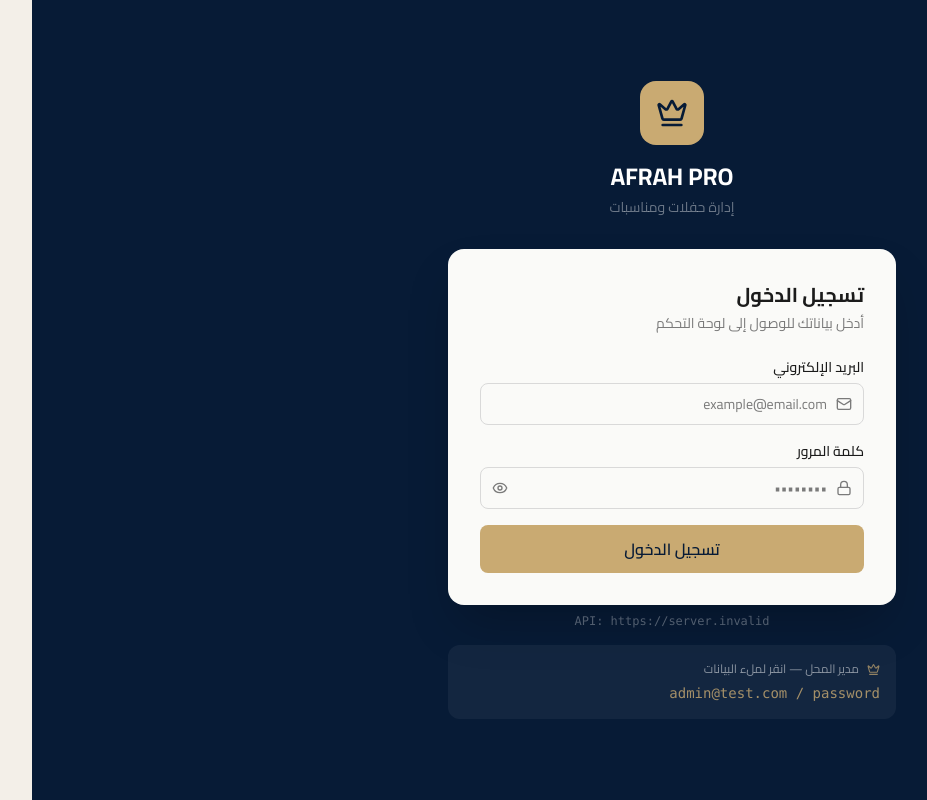
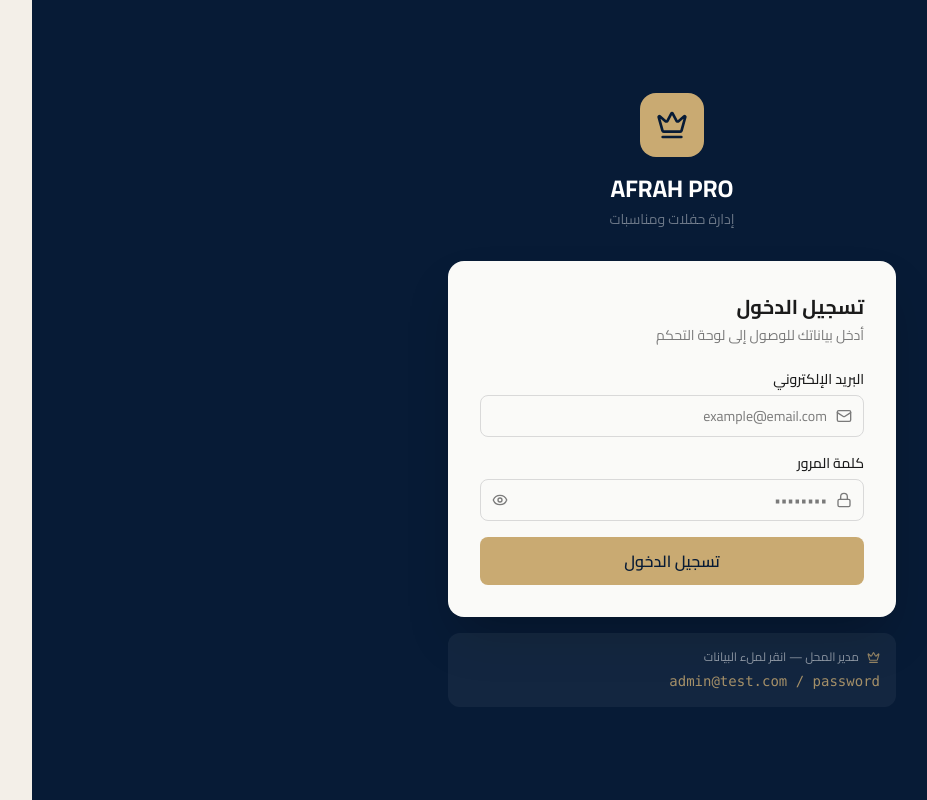
Before and after one commit to SalahAnas1/AFRAH-PRO, a Next.js app in the folder frontend/: page /login in a window 1280 px wide. Shown: the whole page, without its empty margins (117-1044 px from the left). Built offline with nearby package versions, Linux system fonts and the light colour scheme; no server answers.

Commit message:
fix: hardcode Railway API URL in .env.production, remove debug line

```diff
--- a/frontend/src/app/(auth)/login/page.tsx
+++ b/frontend/src/app/(auth)/login/page.tsx
@@ -115,11 +115,6 @@
           </form>
         </div>
 
-        {/* debug */}
-        <p className="text-white/30 text-xs text-center mt-2 font-mono break-all">
-          API: {process.env.NEXT_PUBLIC_API_URL ?? "NOT SET"}
-        </p>
-
         {/* بيانات تجريبية — قابلة للنقر */}
         <div className="mt-4 space-y-2">
           <button
```
